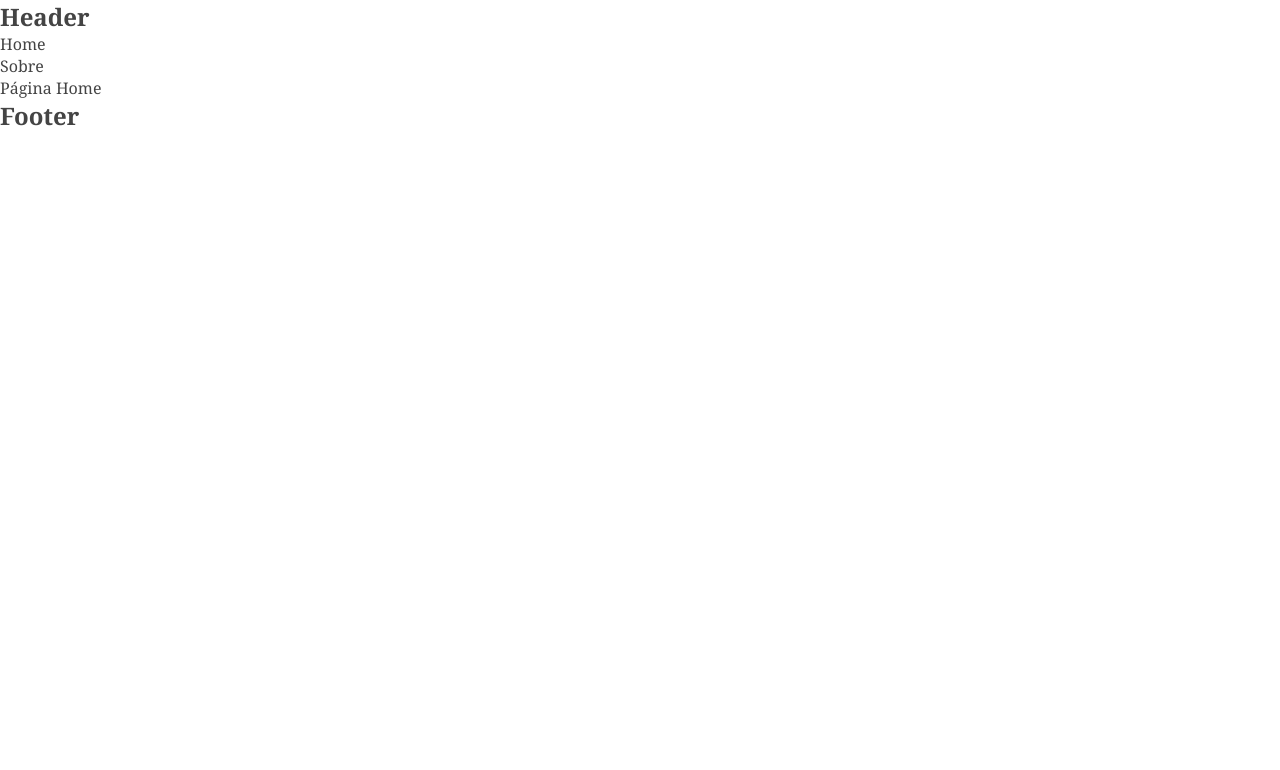
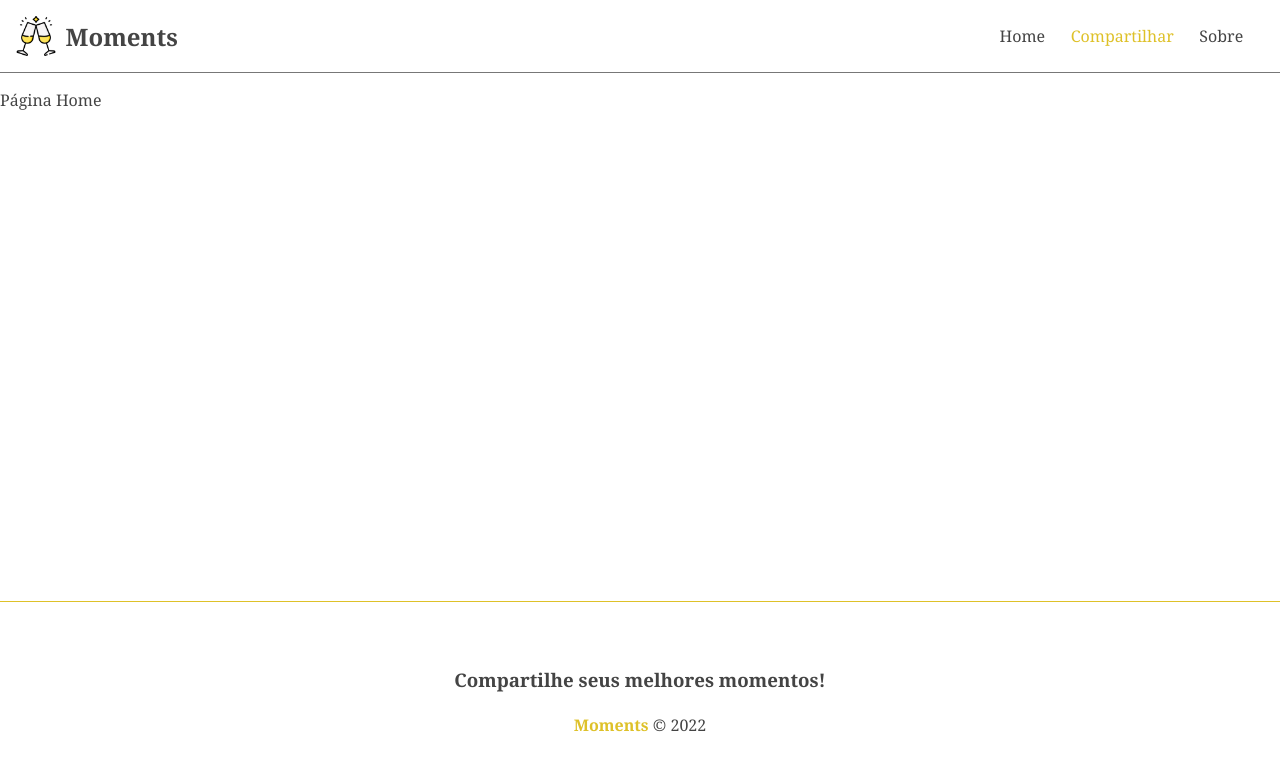
Before and after one commit to br-N/curso-angular-projeto, an Angular app: page / in a window 1280 px wide. Shown: the top 770 px of the page. Built offline with nearby package versions, Linux system fonts and the light colour scheme.

Commit message:
Estilização do Header e Footer e Novo componente

```diff
--- a/src/app/app-routing.module.ts
+++ b/src/app/app-routing.module.ts
@@ -2,10 +2,12 @@ import { NgModule } from '@angular/core';
 import { RouterModule, Routes } from '@angular/router';
 import { AboutComponent } from './components/pages/about/about.component';
 import { HomeComponent } from './components/pages/home/home.component';
+import { NewMomentComponent } from './components/pages/new-moment/new-moment.component';
 
 const routes: Routes = [
   { path: '', component: HomeComponent },
   { path: 'about', component: AboutComponent },
+  { path: 'moments/new', component: NewMomentComponent },
 ];
 
 @NgModule({
--- a/src/app/app.component.css
+++ b/src/app/app.component.css
@@ -0,0 +1,4 @@
+.container {
+  min-height: 64vh;
+  margin-top: 1em;
+}
--- a/src/app/app.module.ts
+++ b/src/app/app.module.ts
@@ -7,6 +7,7 @@ import { HeaderComponent } from './components/header/header.component';
 import { FooterComponent } from './components/footer/footer.component';
 import { AboutComponent } from './components/pages/about/about.component';
 import { HomeComponent } from './components/pages/home/home.component';
+import { NewMomentComponent } from './components/pages/new-moment/new-moment.component';
 
 @NgModule({
   declarations: [
@@ -14,7 +15,8 @@ import { HomeComponent } from './components/pages/home/home.component';
     HeaderComponent,
     FooterComponent,
     AboutComponent,
-    HomeComponent
+    HomeComponent,
+    NewMomentComponent
   ],
   imports: [
     BrowserModule,
--- a/src/app/components/footer/footer.component.css
+++ b/src/app/components/footer/footer.component.css
@@ -0,0 +1,17 @@
+footer {
+  border-top: 1px solid #dec129;
+  display: flex;
+  flex-direction: column;
+  align-items: center;
+  justify-content: center;
+  height: 200px;
+}
+
+footer h3 {
+  margin-bottom: 1.2em;
+}
+
+footer span {
+  font-weight: bold;
+  color: #dec129;
+}
--- a/src/app/components/footer/footer.component.html
+++ b/src/app/components/footer/footer.component.html
@@ -1 +1,4 @@
-<h2>Footer</h2>
+<footer>
+  <h3>Compartilhe seus melhores momentos!</h3>
+  <p><span>Moments</span> &copy; 2022</p>
+</footer>
--- a/src/app/components/header/header.component.css
+++ b/src/app/components/header/header.component.css
@@ -0,0 +1,43 @@
+nav {
+  display: flex;
+  justify-content: space-between;
+  padding: 1em;
+  border-bottom: 1px solid #777;
+}
+
+.brand,
+.links {
+  display: flex;
+  justify-content: center;
+  align-items: center;
+}
+
+.brand img {
+  width: 40px;
+  margin-right: 0.6em;
+}
+
+.brand h2 {
+  transition: 0.4s;
+}
+
+.brand:hover > h2 {
+  color: #dec129;
+}
+
+.links li {
+  margin-right: 1em;
+  list-style: none;
+}
+
+.links a {
+  padding: 0.1em 0.3em;
+}
+
+#add a {
+  color: #dec129;
+}
+
+#add a:hover {
+  background-color: #efefef;
+}
--- a/src/app/components/header/header.component.html
+++ b/src/app/components/header/header.component.html
@@ -1,7 +1,11 @@
-<h2>Header</h2>
 <nav>
-  <ul>
+  <a class="brand" routerLink="/">
+    <img src="/assets/moments.png" alt="Moments" />
+    <h2>Moments</h2>
+  </a>
+  <ul class="links">
     <li><a routerLink="/">Home</a></li>
+    <li id="add"><a routerLink="/moments/new">Compartilhar</a></li>
     <li><a routerLink="/about">Sobre</a></li>
   </ul>
 </nav>
--- /dev/null
+++ b/src/app/components/pages/new-moment/new-moment.component.html
@@ -0,0 +1 @@
+<p>new-moment works!</p>
--- a/src/index.html
+++ b/src/index.html
@@ -1,11 +1,11 @@
-<!doctype html>
+<!DOCTYPE html>
 <html lang="en">
   <head>
-  <meta charset="utf-8">
+    <meta charset="utf-8" />
     <title>CursoAngularProjeto</title>
-  <base href="/">
-  <meta name="viewport" content="width=device-width, initial-scale=1">
-  <link rel="icon" type="image/x-icon" href="favicon.ico">
+    <base href="/" />
+    <meta name="viewport" content="width=device-width, initial-scale=1" />
+    <link rel="icon" type="image/x-icon" href="assets/favico.png" />
   </head>
   <body>
     <app-root></app-root>
```
Also changed, not shown: src/app/components/pages/new-moment/new-moment.component.ts (added, +10 -0 lines), src/app/components/pages/new-moment/new-moment.component.css (added), 1 other file (tests, documents, lock files or other folders). Lines whose indentation alone changed are shown as unchanged.
